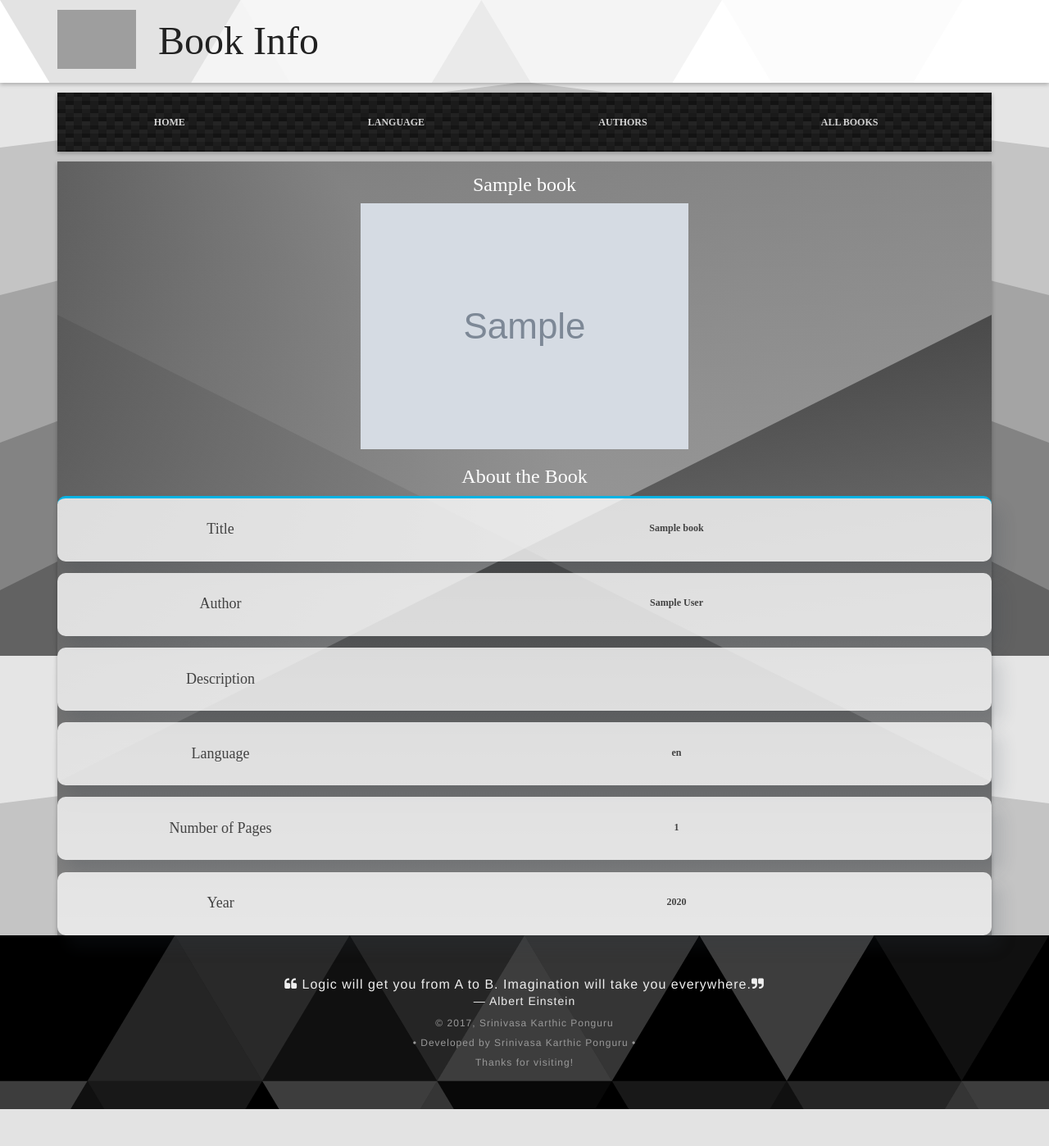
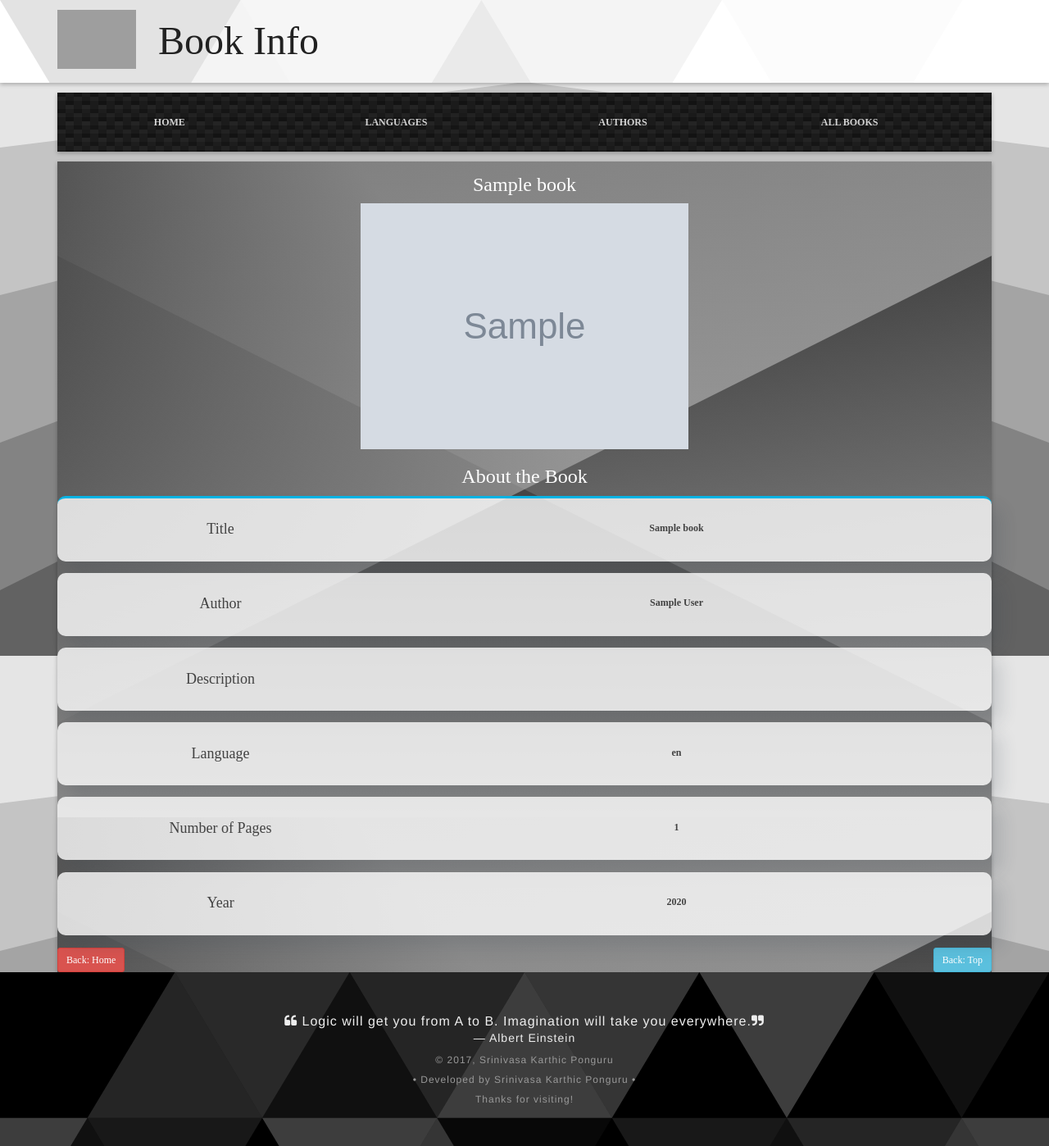
Before and after one commit to karthic-psa/Books-Info-App, a Django app: page /1/ in a window 1280 px wide. Shown: the whole page at 82% size. Before the commit the page ends 1353 px from the top, so only its background shows below. Run offline with Django 3.2, Linux system fonts and the light colour scheme; tables that the repository leaves empty hold one stand-in row (values such as "Sample post"); grey boxes marked "Sample" are stand-in pictures; parts of the project's set-up code (start-up, migrations or seed data) failed here and were passed over; some libraries are stand-ins or nearby versions; grey boxes are pictures that could not be loaded.

Commit message:
style: style change - multiple pages

```diff
--- a/booksapp/static/css/booksdetails.css
+++ b/booksapp/static/css/booksdetails.css
@@ -86,3 +86,10 @@
         text-align: justify;
     text-justify: inter-word;
 }
+        .spacing{
+            margin-top: 15px;
+        }
+
+        .right_al{
+            float: right;
+        }
--- a/booksapp/static/js/main.js
+++ b/booksapp/static/js/main.js
@@ -168,3 +168,16 @@
         }
     }
 }
+
+window.addEventListener('scroll', myFunction);
+
+let navbar = document.getElementById("drawer");
+let sticky = navbar.offsetTop;
+let snav = document.getElementById('mySidenav');
+function myFunction() {
+  if (window.pageYOffset > sticky) {
+    snav.classList.remove("stick_side")
+  } else {
+    snav.classList.add("stick_side");
+  }
+}
--- a/booksapp/templates/all_books.html
+++ b/booksapp/templates/all_books.html
@@ -1,5 +1,4 @@
 {% extends "base.html" %}
-
 {% block content %}
     <main>
     <div class="search_box">
--- a/booksapp/templates/author.html
+++ b/booksapp/templates/author.html
@@ -2,7 +2,7 @@
 {% block content %}
     <main>
             <div class="search_box">
-    <input type="text" id="myInputAuth" onkeyup="searchFunctionAuth()" placeholder="Search Books..." title="Type in a name">
+    <input type="text" id="myInputAuth" onkeyup="searchFunctionAuth()" placeholder="Search Authors..." title="Type in a name">
     </div>
     <ul class="list-group mb-4" id="authList">
       {% for i,j in author_cnt %}
@@ -22,4 +22,5 @@
 {#        {% endfor %}#}
 {#    </ul>#}
     </main>
+
 {% endblock %}
--- a/booksapp/templates/base.html
+++ b/booksapp/templates/base.html
@@ -30,12 +30,20 @@
 
     <nav id="drawer" class="nav carbon">
       <ul class="nav__list">
-        <li class="nav__item"><a href="{% url 'index' %}" title="HOME">Home</a></li>
-        <li class="nav__item"><a href="{% url 'language' %}">Language</a></li>
-        <li class="nav__item"><a href="{% url 'author' %}">Authors</a></li>
-        <li class="nav__item" id="all_books"><a href="{% url 'all_books' %}">All Books</a></li>
+        <li class="nav__item {% if url_name == 'index' %}active{% endif %}"><a href="{% url 'index' %}" title="HOME">Home</a></li>
+        <li class="nav__item {% if url_name == 'language' %}active{% endif %}"><a href="{% url 'language' %}">Languages</a></li>
+        <li class="nav__item {% if url_name == 'author' %}active{% endif %}"><a href="{% url 'author' %}">Authors</a></li>
+        <li class="nav__item {% if url_name == 'all_books' %}active{% endif %}" id="all_books"><a href="{% url 'all_books' %}">All Books</a></li>
       </ul>
     </nav>
+
+     <div id="mySidenav" class="sidenav stick_side">
+  <a href="{% url 'index' %}" id="about">Home</a>
+  <a href="{% url 'language' %}" id="blog">Languages</a>
+  <a href="{% url 'author' %}" id="projects">Authors</a>
+  <a href="{% url 'all_books' %}" id="contact">All Books</a>
+</div>
+
 {% block content %}
 {% endblock %}
       <footer>
--- a/booksapp/templates/details.html
+++ b/booksapp/templates/details.html
@@ -5,6 +5,7 @@
 {% endblock %}
 {% block content %}
     <main>
+
     <h3 id="btitle" class="text-for-header margin-top">{{ books.title }}</h3>
     <img id="books_all_Image" class="img-responsive center_img" src="../static/{{ books.imageLink }}" alt="Description of the movie trailer website project">
             <div class="row">
@@ -74,6 +75,12 @@
                 </div>
             </div>
             </div>
+        <a href="{% url 'index' %}" class="btn btn-danger btn-sm spacing">
+            Back: Home
+          </a>
+        <a href="#btitle" class="btn btn-info btn-sm right_al spacing">
+            Back: Top
+          </a>
     </main>
 
 {% endblock %}
--- a/booksapp/templates/language.html
+++ b/booksapp/templates/language.html
@@ -2,7 +2,7 @@
 {% block content %}
     <main>
         <div class="search_box">
-    <input type="text" id="myInputLang" onkeyup="searchFunctionLang()" placeholder="Search Books..." title="Type in a name">
+    <input type="text" id="myInputLang" onkeyup="searchFunctionLang()" placeholder="Search Languages..." title="Type in a name">
     </div>
     <ul class="list-group mb-4" id="langList">
       {% for i,j in books_cnt %}
```
Also changed, not shown: booksapp/static/css/styles.css (+56 -1 lines), booksapp/templates/index.html (+4 -4 lines), booksapp/static/js/detailspage.js (line endings or trailing spaces).
